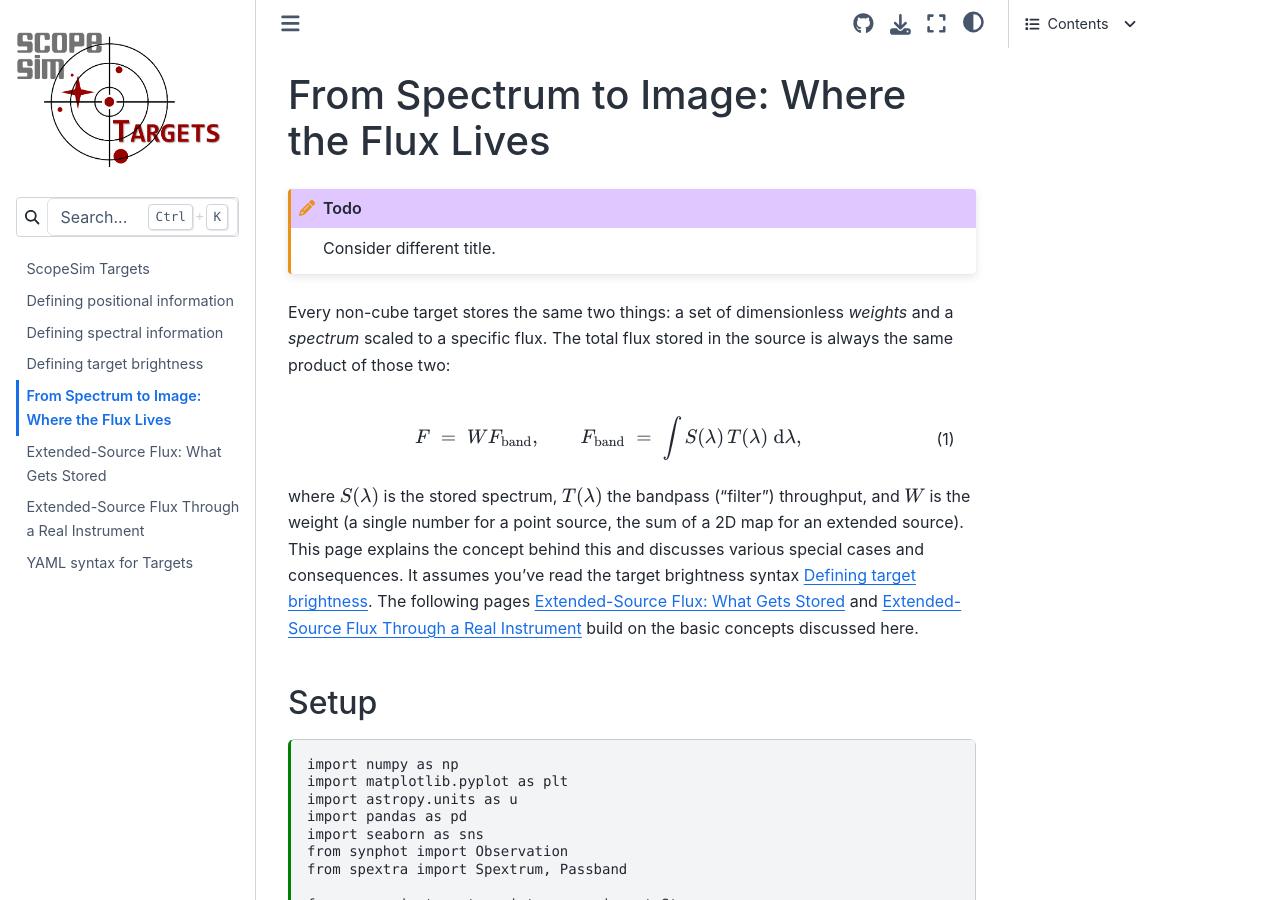
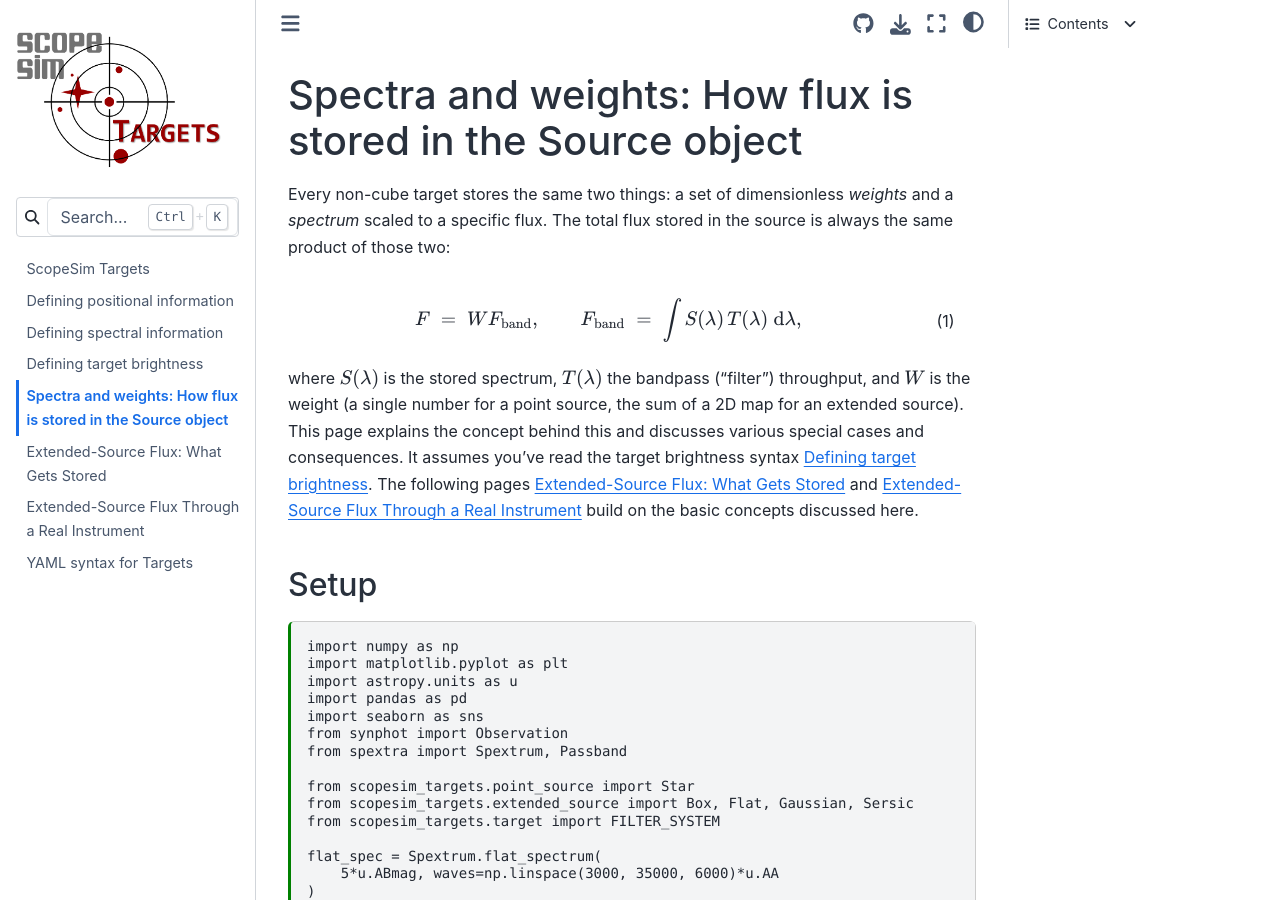
Before and after one commit to AstarVienna/scopesim-targets, a Sphinx documentation site: the page built from docs/flux_scaling.md, in a window 1280 px wide and 900 px high. Built offline with Sphinx 7.4.7 and the Sphinx Book theme 1.1.4, drawn with Linux system fonts in a browser that asks for light colours.

Commit message:
debug docs

````diff
--- a/docs/flux_scaling.md
+++ b/docs/flux_scaling.md
@@ -7,11 +7,7 @@ numbering:
   heading_2: true
 ---
 
-# From Spectrum to Image: Where the Flux Lives
-```{TODO}
-Consider different title.
-```
-
+# Spectra and weights: How flux is stored in the Source object
 Every non-cube target stores the same two things: a set of dimensionless _weights_ and a _spectrum_ scaled to a specific flux.
 The total flux stored in the source is always the same product of those two:
 
@@ -498,7 +494,7 @@ fig, axes = plt.subplots(1, 2, figsize=(9, 4), sharey=True, layout="compressed")
 for ax, wmap, title in zip(
     axes, (wmap_box, wmap_gauss), ("Box (exact edges)", "Gaussian (truncated wings)")
 ):
-    im = ax.imshow(wmap, origin="lower", extent=extent, cmap="viridis", vmax=vmax)
+    im = ax.imshow(wmap, origin="lower", extent=extent, cmap="cividis", vmax=vmax)
     add_pixel_grid(ax, box_grid, force_major_subset=False)
     ax.set_aspect("equal")
     ax.grid(False, which="major")
````
